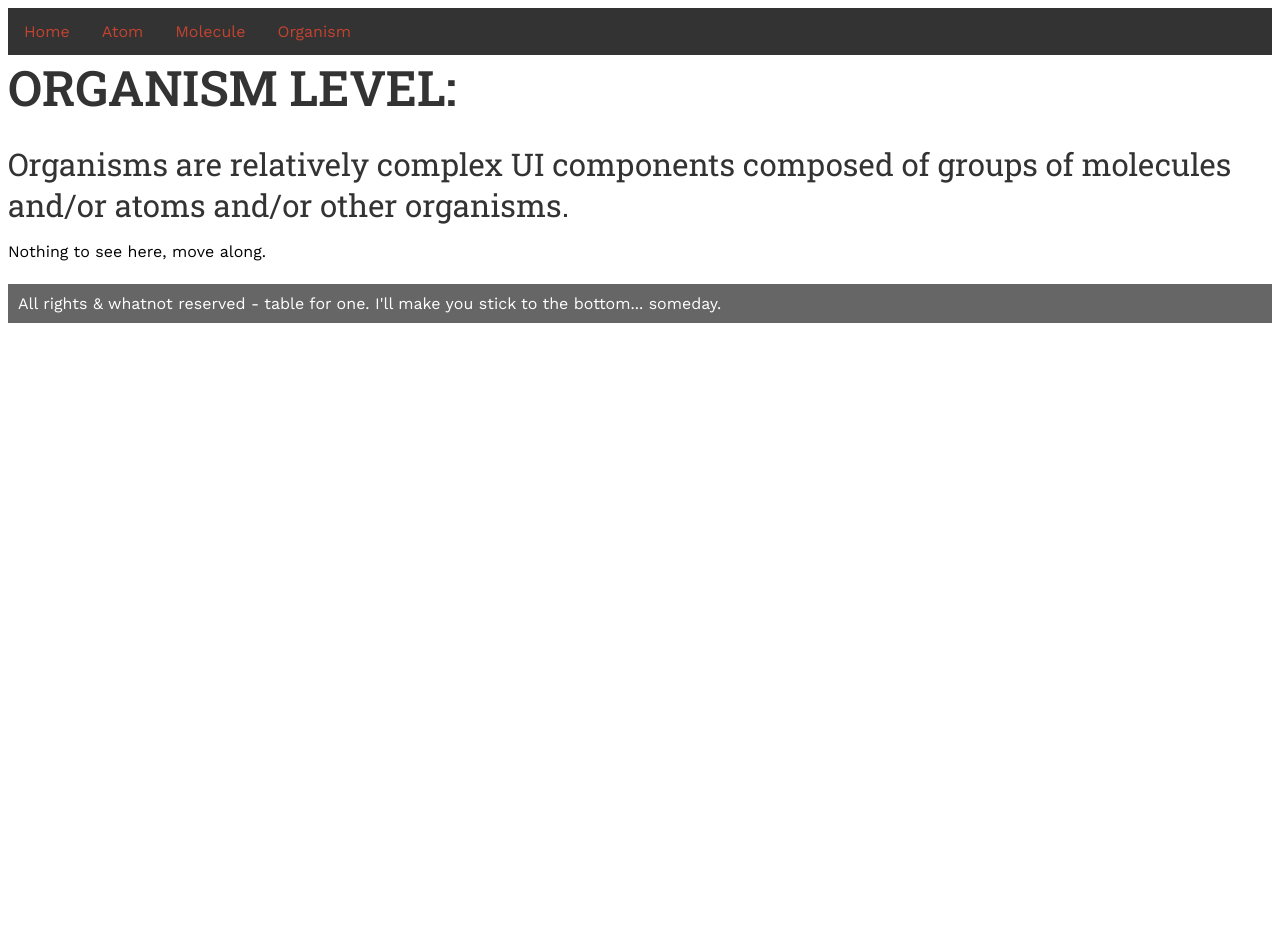
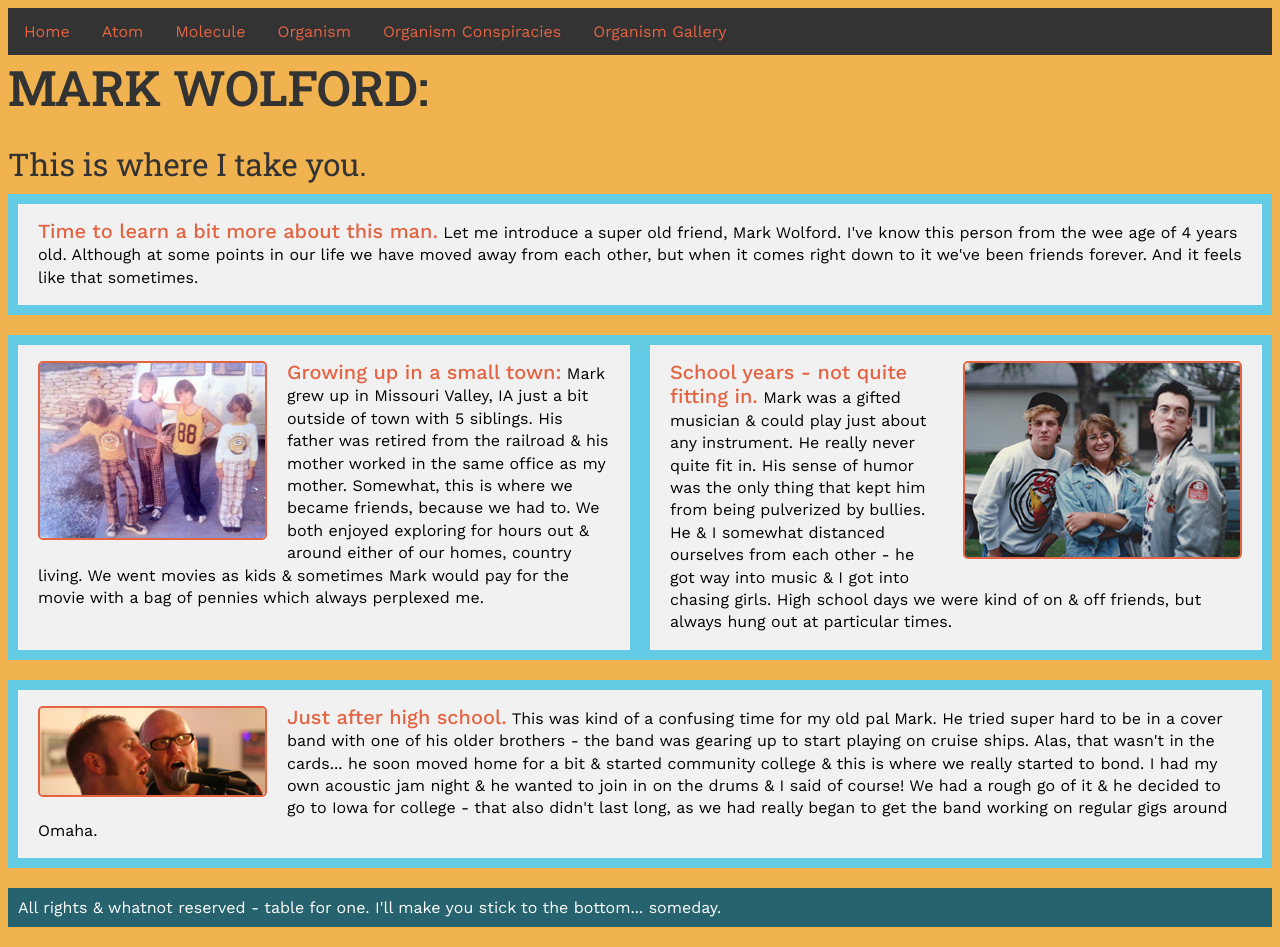
Before and after one commit to swellworks/bioSite, a plain HTML site: page organism-level.html in a window 1280 px wide. Before the commit the page ends 800 px from the top, so only its background shows below. Drawn offline with nearby package versions, Linux system fonts and the light colour scheme.

Commit message:
Update to previous versions of pages
Added more to the site with the commit.

```diff
--- a/organism-level.html
+++ b/organism-level.html
@@ -13,6 +13,7 @@
 
   <link rel="stylesheet" type="text/css" href="style.css">
   <link href="https://fonts.googleapis.com/css2?family=Roboto+Slab:wght@400;600&family=Work+Sans:wght@300;400;500&display=swap" rel="stylesheet">
+  <link rel='icon' href='pf-icon.ico' type='image/x-icon'/ >
 </head>
 
 <body>
@@ -22,12 +23,33 @@
       <li><a href="atom-level.html">Atom</a></li>
       <li><a href="molecule-level.html">Molecule</a></li>
       <li><a href="organism-level.html">Organism</a></li>
+      <li><a href="organism-conspiracies.html">Organism Conspiracies</a></li>
+      <li><a href="organism-gallery.html">Organism Gallery</a></li>
     </ul>
   </nav>
-    <div id="container">
-      <h1>Organism Level:</h1>
-      <h2>Organisms are relatively complex UI components composed of groups of molecules and/or atoms and/or other organisms.</h2>
-      <p>Nothing to see here, move along.</p>
+  <header>
+    <h1>MARK WOLFORD:</h1>
+    <h2>This is where I take you.</h2>
+  </header>
+    <div id="main-cont">
+
+      <div class="flex-container">
+        <div style="flex-grow: 1"><p><span class="intro-word">Time to learn a bit more about this man.</span> Let me introduce a super old friend, Mark Wolford. I've know this person from the wee age of 4 years old. Although at some points in our life we have moved away from each other, but when it comes right down to it we've been friends forever. And it feels like that sometimes.</p>
+        </div>
+      </div>
+
+      <div class="flex-container flex-topper">
+        <div style="flex-grow: 1"><p><img src="images/real-young-days.jpg" class="flex-img-left-1"><span class="intro-word">Growing up in a small town:</span> Mark grew up in Missouri Valley, IA just a bit outside of town with 5 siblings. His father was retired from the railroad & his mother worked in the same office as my mother. Somewhat, this is where we became friends, because we had to. We both enjoyed exploring for hours out & around either of our homes, country living. We went movies as kids & sometimes Mark would pay for the movie with a bag of pennies which always perplexed me.</p>
+        </div>
+        <div style="flex-grow: 1"><p><img src="images/high_school-mark.jpg" class="flex-img-right-2"><span class="intro-word">School years - not quite fitting in.</span> Mark was a gifted musician & could play just about any instrument. He really never quite fit in. His sense of humor was the only thing that kept him from being pulverized by bullies. He & I somewhat distanced ourselves from each other - he got way into music & I got into chasing girls. High school days we were kind of on & off friends, but always hung out at particular times.</p>
+        </div>
+      </div>
+
+      <div class="flex-container flex-topper">
+        <div style="flex-grow: 1"><p><img src="images/singing-microphone.jpg" class="flex-img-left-1"><span class="intro-word">Just after high school.</span> This was kind of a confusing time for my old pal Mark. He tried super hard to be in a cover band with one of his older brothers - the band was gearing up to start playing on cruise ships. Alas, that wasn't in the cards... he soon moved home for a bit & started community college & this is where we really started to bond. I had my own acoustic jam night & he wanted to join in on the drums & I said of course! We had a rough go of it & he decided to go to Iowa for college - that also didn't last long, as we had really began to get the band working on regular gigs around Omaha.</p>
+        </div>
+      </div>
+
     </div>
 
       <footer class="foot-area">All rights & whatnot reserved - table for one. I'll make you stick to the bottom... someday.</footer>
--- a/style.css
+++ b/style.css
@@ -19,13 +19,14 @@ font-family: 'Work Sans', sans-serif; - 300;400;500
 ltblue: 63cbe3
 dkblue: 27636e
 orange: e36342
-relish: c44330
+redish: c44330
 cream: f3d2b3
 yellow: f0b350
 -----------------------------------------------
 */
 
 body {
+  background-color: #f0b350;
   font-family: 'Work Sans', Verdana, Arial, sans-serif;
 }
 p {
@@ -54,14 +55,27 @@ h3 {
   margin: 0 0 .3em 0;
 }
 
-a:link {
+nav a:link {
+  color: #e36342;
+}
+nav a:visited {
+  color: #63cbe3;
+}
+nav a:hover {
   color: #c44330;
 }
-a:visited {
+nav a:active {
   color: #63cbe3;
 }
+
+a:link {
+  color: #e36342;
+}
+a:visited {
+  color: #e36342;
+}
 a:hover {
-  color: #e36342;
+  color: #c44330;
 }
 a:active {
   color: #63cbe3;
@@ -108,6 +122,49 @@ ol li {
   background-color: #63cbe3;
   height: 100px;
   width: 100px;
+}
+
+#main-cont {
+  background-color: #f0b350;
+}
+
+/* -- Flexbox -- */
+
+.flex-container {
+  display: flex;
+  flex-wrap: wrap;
+  background-color: #63cbe3;
+}
+
+.flex-container > div {
+  background-color: #f1f1f1;
+  width: 100px;
+  margin: 10px;
+  padding: 0 20px;
+  text-align: left;
+  line-height: 75px;
+  font-size: 30px;
+}
+
+.flex-topper {
+  margin: 20px 0 0 0;
+}
+
+/* -- images -- */
+
+.flex-img-left-1 {
+  border: 2px solid #e36342;
+  border-radius: 5px;
+  float: left;
+  margin: 0 20px 20px 0;
+  width: 225px;
+}
+.flex-img-right-2 {
+  border: 2px solid #e36342;
+  border-radius: 5px;
+  float: right;
+  margin: 0 0 20px 20px;
+  width: 275px;
 }
 
 /* -- buttons -- */
@@ -193,7 +250,7 @@ input[type=submit]:hover {
 
 /* -- footer -- */
 .foot-area {
-  background-color: #666;
+  background-color: #27636e;
   color: #fff;
   margin: 20px 0;
   padding: 10px;
```
Also changed, not shown: index.html (+1 -0 lines), images/high_school-mark.jpg (added), images/real-young-days.jpg (added), images/singing-microphone.jpg (added).
